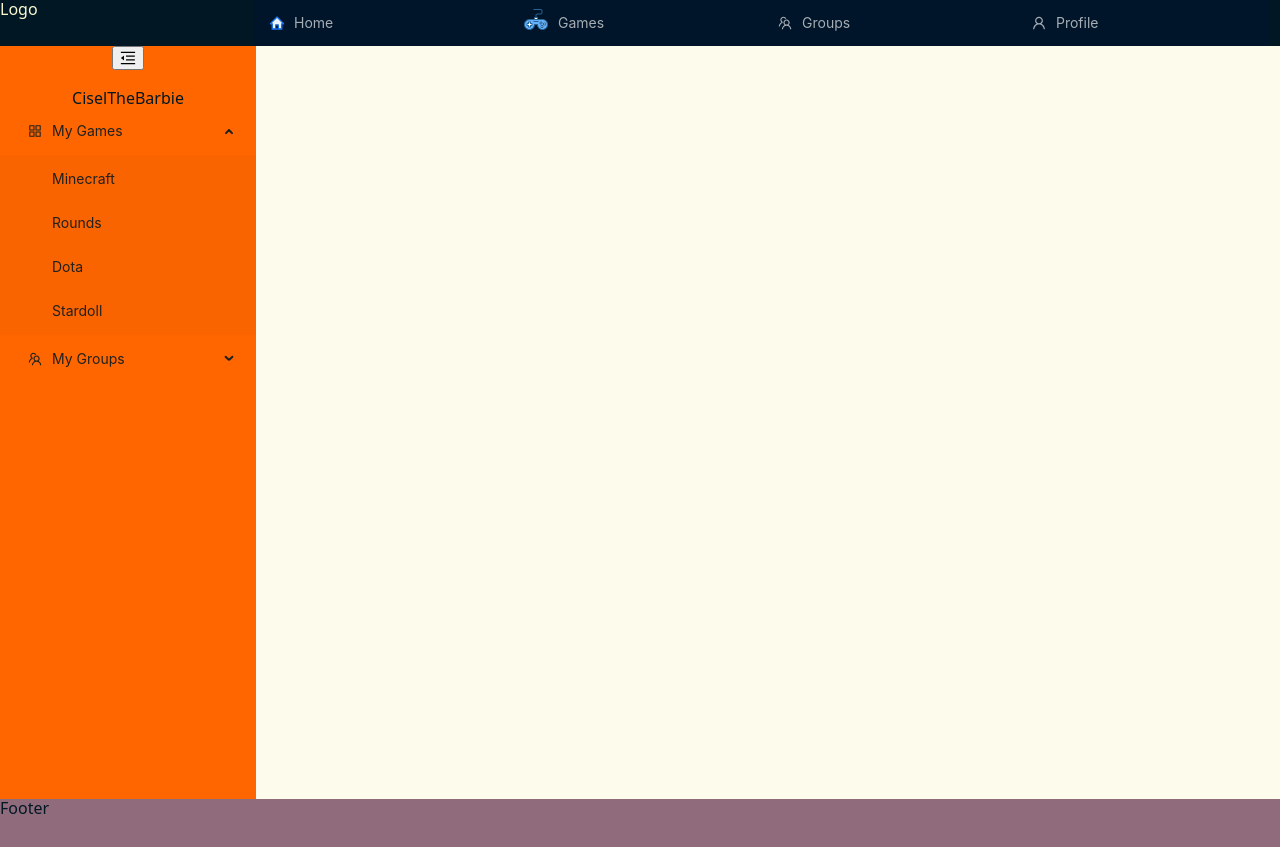
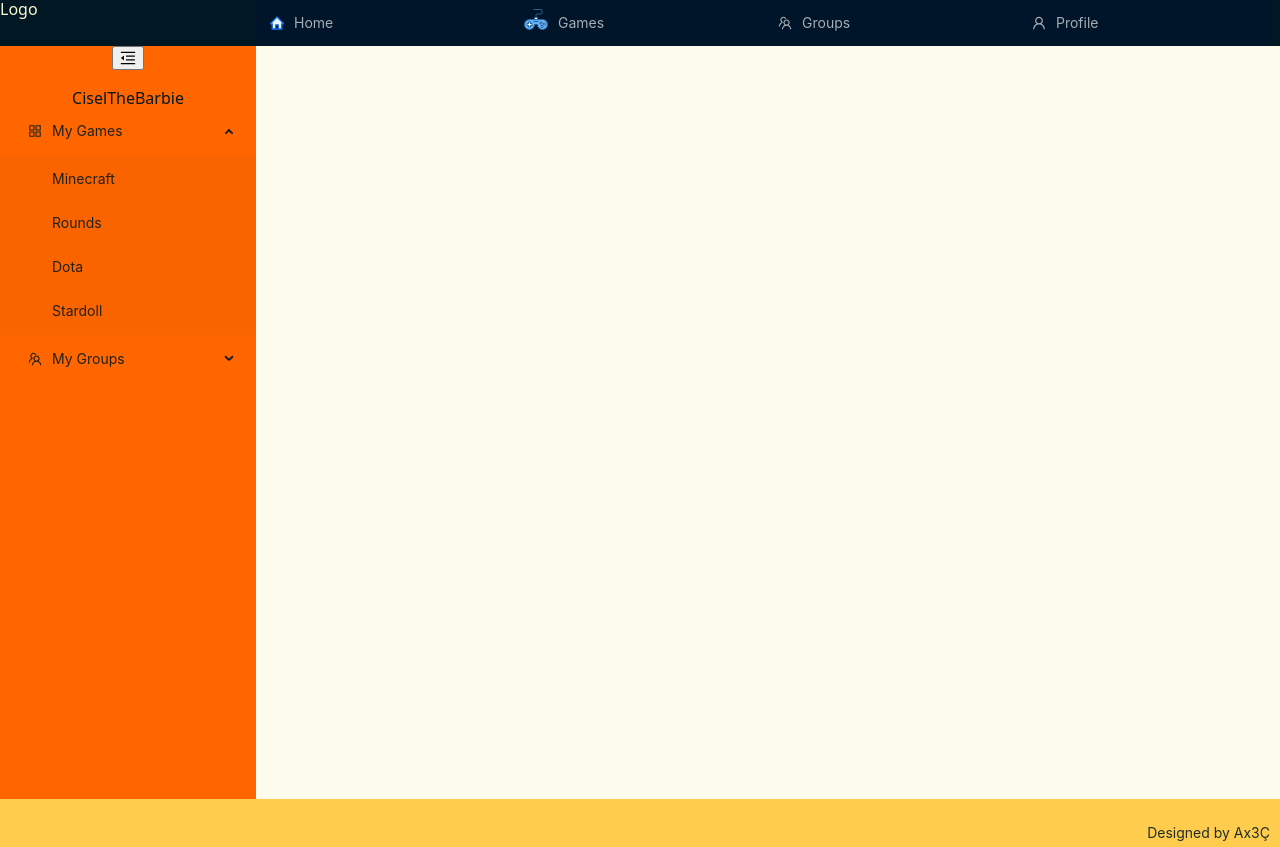
Before and after one commit to bounswe/bounswe2023group5, a React (Vite) app in the folder app/frontend/: page / in a window 1280 px wide. Built offline with nearby package versions, Linux system fonts and the light colour scheme.

Commit message:
Modifies footer

```diff
--- /dev/null
+++ b/app/frontend/src/Layout/Footer/Footer.module.scss
@@ -0,0 +1,7 @@
+@import "../../colors";
+
+.footer {
+    height: 48px;
+    background-color: $yellow-light-30;
+    position: relative;
+}
--- a/app/frontend/src/Layout/Footer/Footer.tsx
+++ b/app/frontend/src/Layout/Footer/Footer.tsx
@@ -0,0 +1,16 @@
+import { Typography } from "antd";
+import styles from "./Footer.module.scss";
+
+function Footer() {
+  return (
+    <div className={styles.footer}>
+      <Typography
+        style={{ position: "absolute", right: "10px", bottom: "3px" }}
+      >
+        Designed by Ax3Ç
+      </Typography>
+    </div>
+  );
+}
+
+export default Footer;
--- a/app/frontend/src/Layout/MainLayout/MainLayout.module.scss
+++ b/app/frontend/src/Layout/MainLayout/MainLayout.module.scss
@@ -31,4 +31,5 @@
   grid-area: footer;
   height: 48px;
   background-color: $violet-light-10;
+  position: relative;
 }
--- a/app/frontend/src/Layout/MainLayout/MainLayout.tsx
+++ b/app/frontend/src/Layout/MainLayout/MainLayout.tsx
@@ -2,6 +2,7 @@ import SideBar from "../SideBar/SideBar";
 import TopBar from "../TopBar/TopBar";
 import styles from "./MainLayout.module.scss";
 import { Outlet } from "react-router-dom";
+import Footer from "../Footer/Footer";
 
 function MainLayout() {
   return (
@@ -16,7 +17,9 @@ function MainLayout() {
           <Outlet />
         </div>
       </div>
-      <div className={styles.footer}>Footer</div>
+      <div className={styles.footer}>
+        <Footer />
+      </div>
     </div>
   );
 }
```
